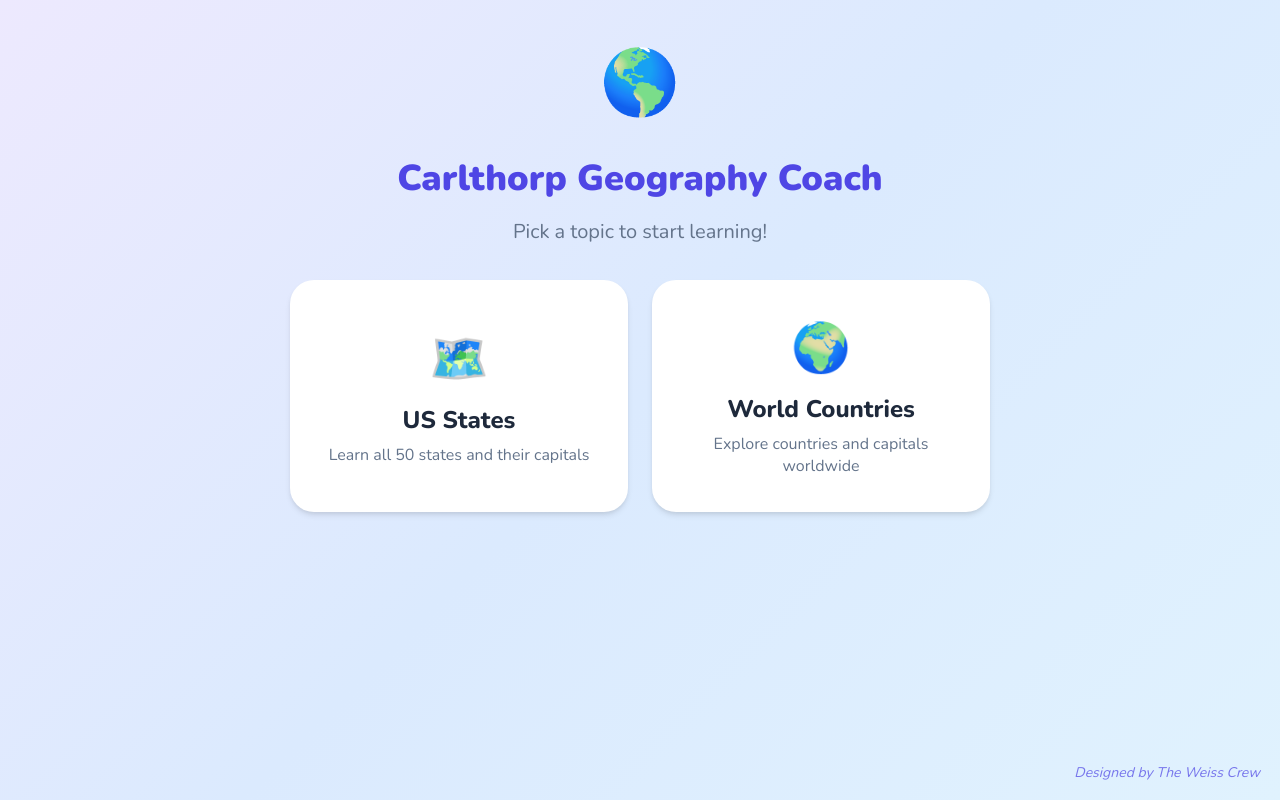
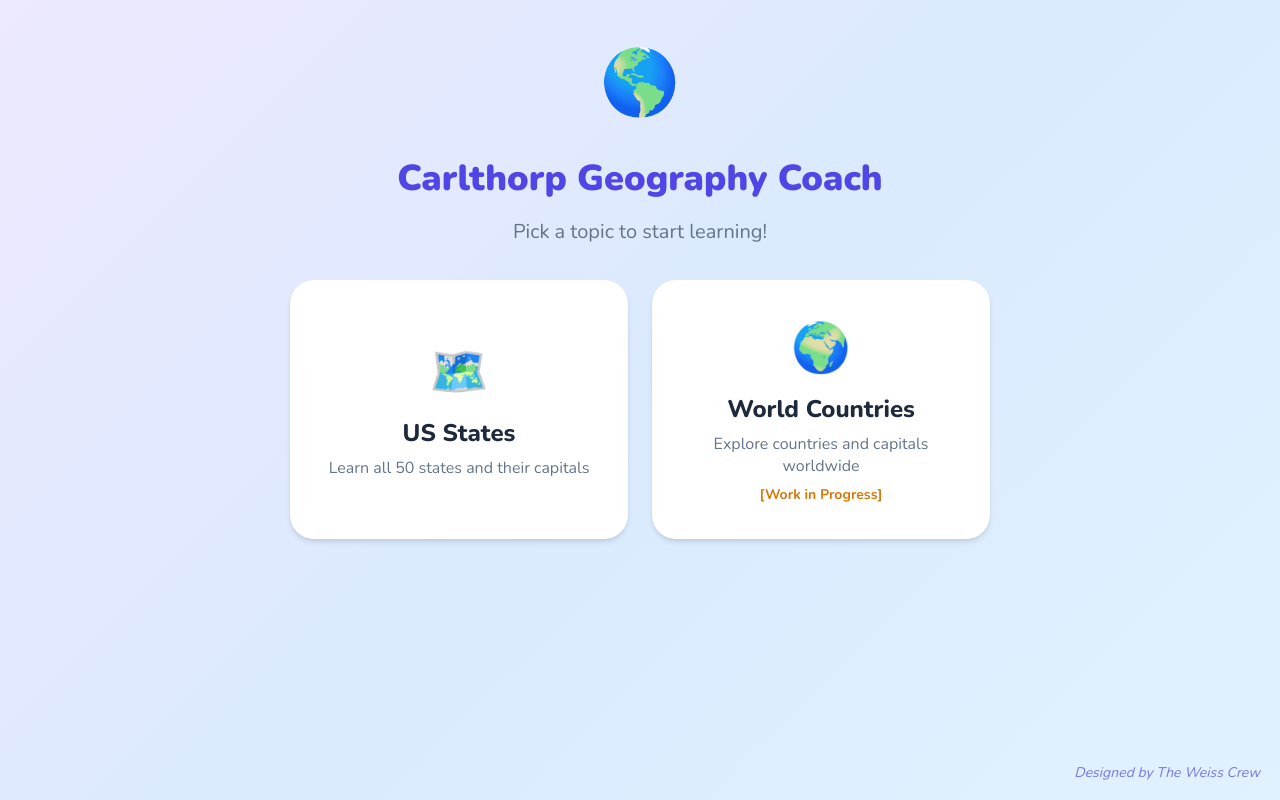
Before and after one commit to jasonweiss62580-bot/geography-quiz, a React (Vite) app: page / in a window 1280 px wide. Built offline with nearby package versions, Linux system fonts and the light colour scheme; what @vnedyalk0v/react19-simple-maps would draw is missing.

Commit message:
Add WIP label, rename mode select titles

```diff
--- a/src/pages/HomeScreen/HomeScreen.module.css
+++ b/src/pages/HomeScreen/HomeScreen.module.css
@@ -94,6 +94,14 @@
   animation: credit-pulse 2.4s ease-in-out infinite;
 }
 
+.wip {
+  display: inline-block;
+  margin-top: var(--space-2);
+  font-size: var(--text-sm);
+  font-weight: 700;
+  color: var(--color-warning);
+}
+
 .comingSoon {
   display: inline-block;
   margin-top: var(--space-2);
--- a/src/pages/HomeScreen/HomeScreen.tsx
+++ b/src/pages/HomeScreen/HomeScreen.tsx
@@ -44,6 +44,9 @@ export function HomeScreen() {
             <p className={styles.cardTitle}>{topic.title}</p>
             <p className={styles.cardSub}>{topic.sub}</p>
             {!topic.available && <span className={styles.comingSoon}>Coming Soon</span>}
+            {topic.id === 'world-countries' && topic.available && (
+              <span className={styles.wip}>[Work in Progress]</span>
+            )}
           </button>
         ))}
       </div>
--- a/src/pages/ModeSelect/ModeSelect.tsx
+++ b/src/pages/ModeSelect/ModeSelect.tsx
@@ -42,7 +42,7 @@ export function ModeSelect() {
   }
 
   return (
-    <PageLayout title="Choose a Mode">
+    <PageLayout title="US States Geography">
       <div className={styles.wrapper}>
         <div className={styles.grid}>
           {MODES.map((mode) => (
```
